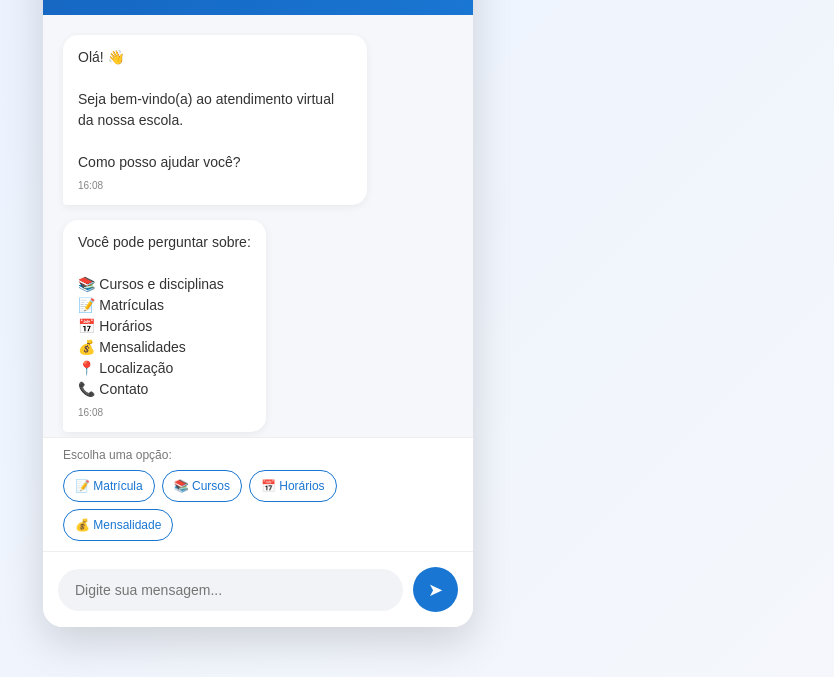
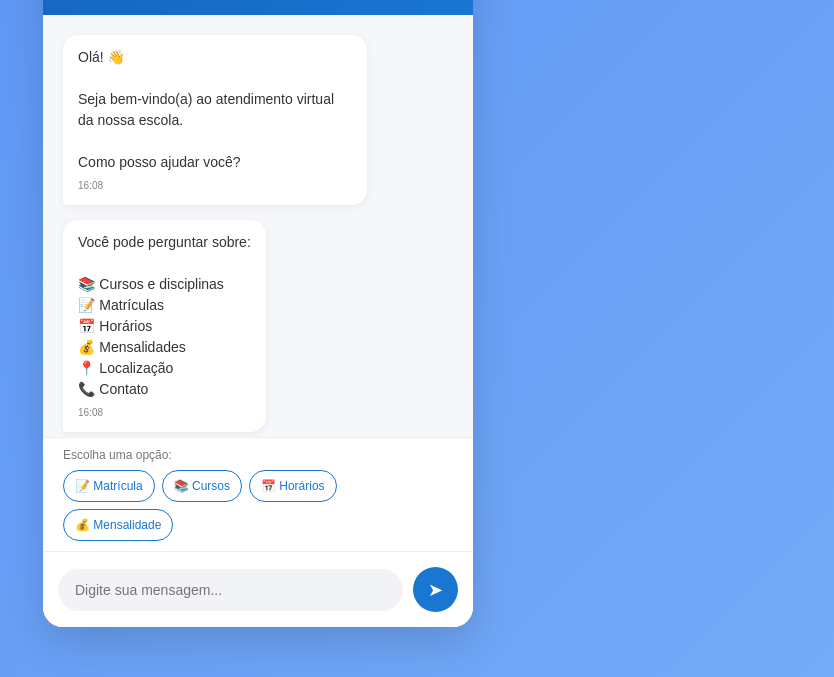
Before and after one commit to joaofujao/-shxrk, a plain HTML site: page index.html in a window 1280 px wide. Shown: the part 123-800 px from the top of the page, without its empty margins (382-1216 px from the left). Drawn offline with Linux system fonts and the light colour scheme.

Commit message:
Change background gradient colors in index.html

```diff
--- a/index.html
+++ b/index.html
@@ -16,7 +16,7 @@
 
         body {
             min-height: 100vh;
-            background: linear-gradient(135deg, #e8f1ff, #f5f7fb);
+            background: linear-gradient(135deg, #5992f4, #75abf7);
             display: flex;
             align-items: center;
             justify-content: center;
```
